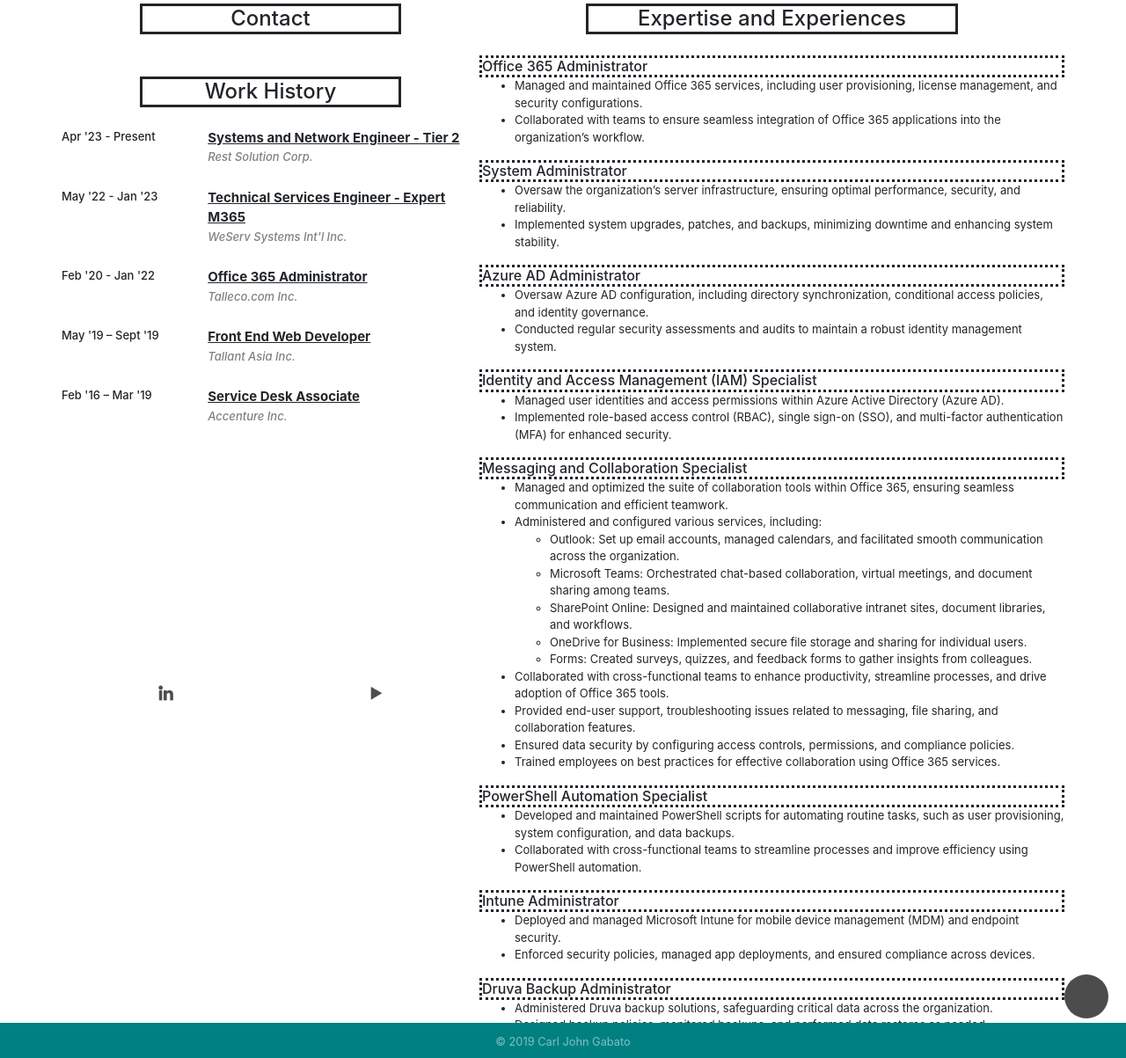
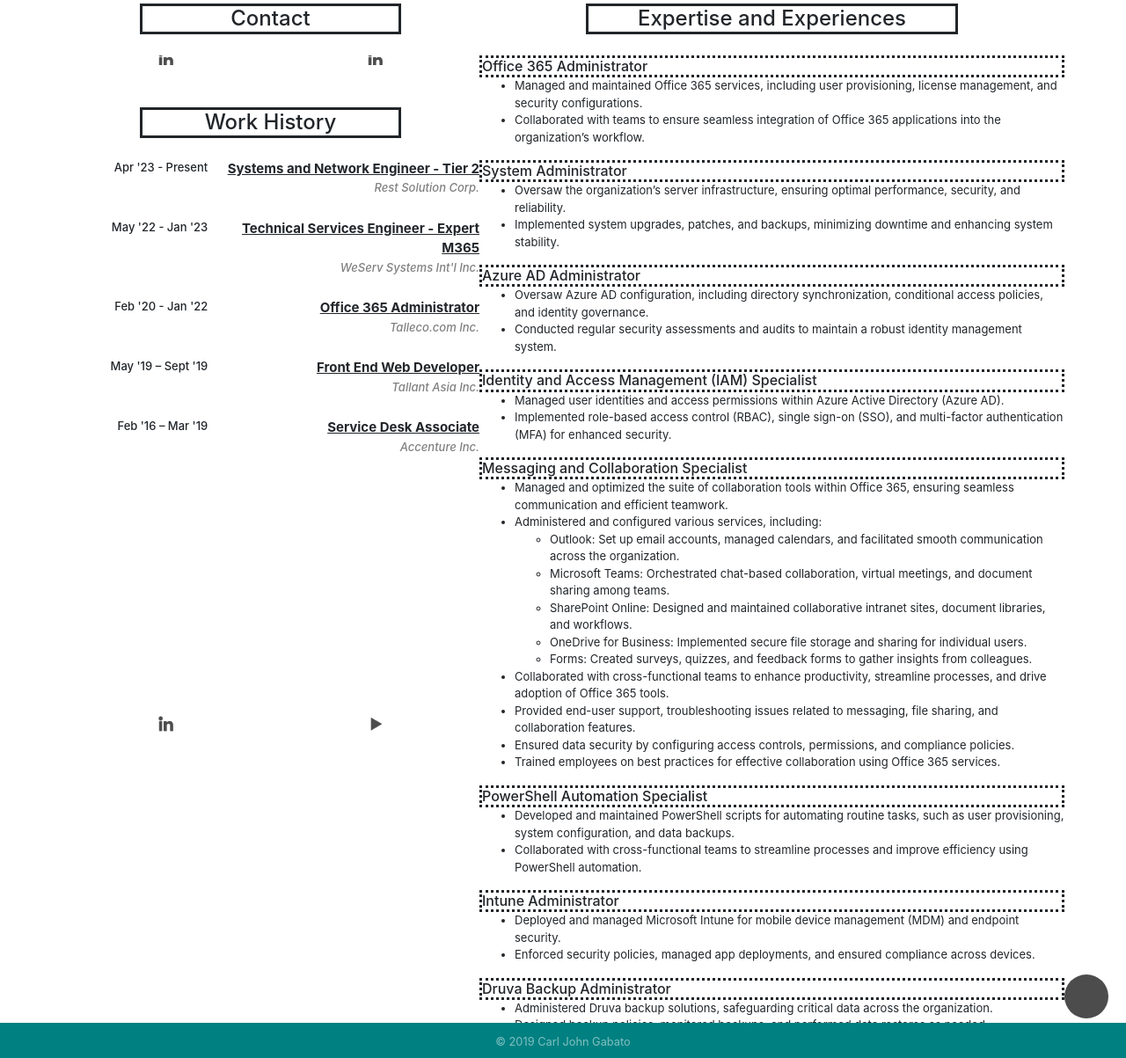
Before and after one commit to carljohngabato/aboutme, a Jekyll site: the page built from blogs.html, in a window 1280 px wide and 1400 px high, scrolled down 745 px. Shown: the part 197-1400 px from the top of the window at 88% size. Built offline with Jekyll 4.4.1, drawn with Linux system fonts in a browser that asks for light colours; nearby versions of some CDN libraries.

```diff
--- a/_sass/main.scss
+++ b/_sass/main.scss
@@ -487,9 +487,14 @@
 /*TEST AREA*/
 .emp-date-cont{
   width: 35%;
+  text-align: right;
 }
 .emp-title-cont{
   width: 65%;
+  text-align: right;
+}
+.cont-cont{
+  width: 50%;
 }
 .t-container{
   margin-left: 15%;
--- a/blogs.html
+++ b/blogs.html
@@ -23,7 +23,24 @@
                 <div class="row-exp-title"><h4>Contact</h4></div>
             </div>
             <br>
-
+            <div class="row">
+                <div class="cont-cont">
+                    <div class="row-col-cont-1">
+                        <a href="https://linkedin.com/in/carl-john-gabato" target="_">
+                            <img src="{{'/assets/images/linkedin.png'}}" class="rounded mx-auto d-block def-icn" />
+                            <img src="{{'/assets/images/linkedin-hover.png'}}" class="rounded mx-auto d-block over-icn" />
+                        </a>
+                    </div>
+                </div>
+                <div class="cont-cont">
+                    <div class="row-col-cont-1">
+                        <a href="https://linkedin.com/in/carl-john-gabato" target="_">
+                            <img src="{{'/assets/images/linkedin.png'}}" class="rounded mx-auto d-block def-icn" />
+                            <img src="{{'/assets/images/linkedin-hover.png'}}" class="rounded mx-auto d-block over-icn" />
+                        </a>
+                    </div>
+                </div>
+            </div>
             <br>
             <!-- #endregion -->
             <!-- #region Work History-->
```
